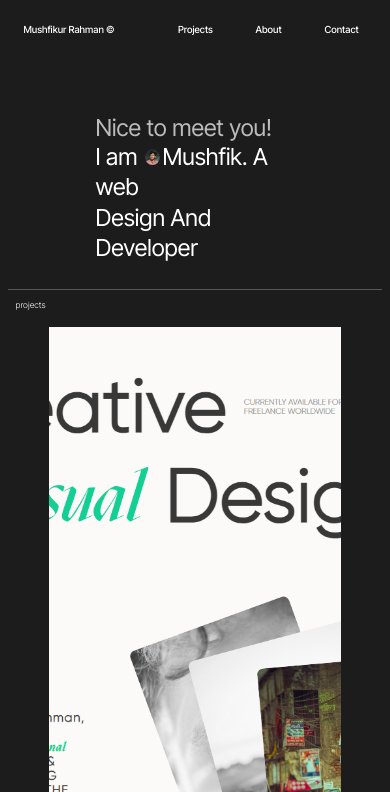
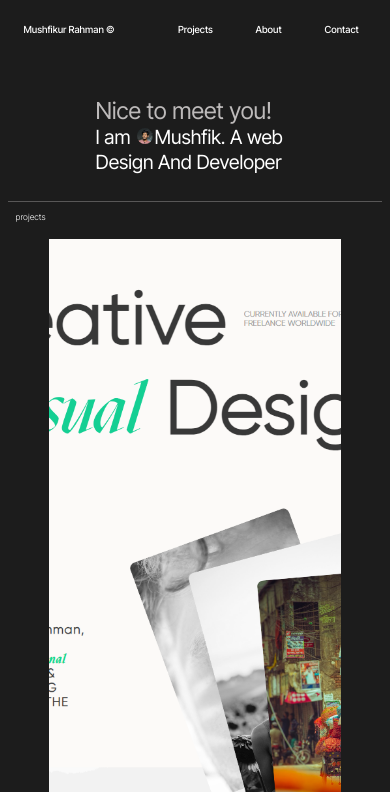
Before and after one commit to Mushfikur007/portfolio, a plain HTML site: page index.html in a window 390 px wide. Shown: the top 792 px of the page. Drawn offline with Linux system fonts and the light colour scheme.

Commit message:
Body text resize

```diff
--- a/style.css
+++ b/style.css
@@ -261,10 +261,10 @@ hr{
     }
 
     #text{
-        margin-top: 7vh;
+        margin-top: 5vh;
     }
     #text p{
-        font-size: 6vw;
+        font-size: 5vw;
     }
     #text h4{
         font-size: 6vw;
```
